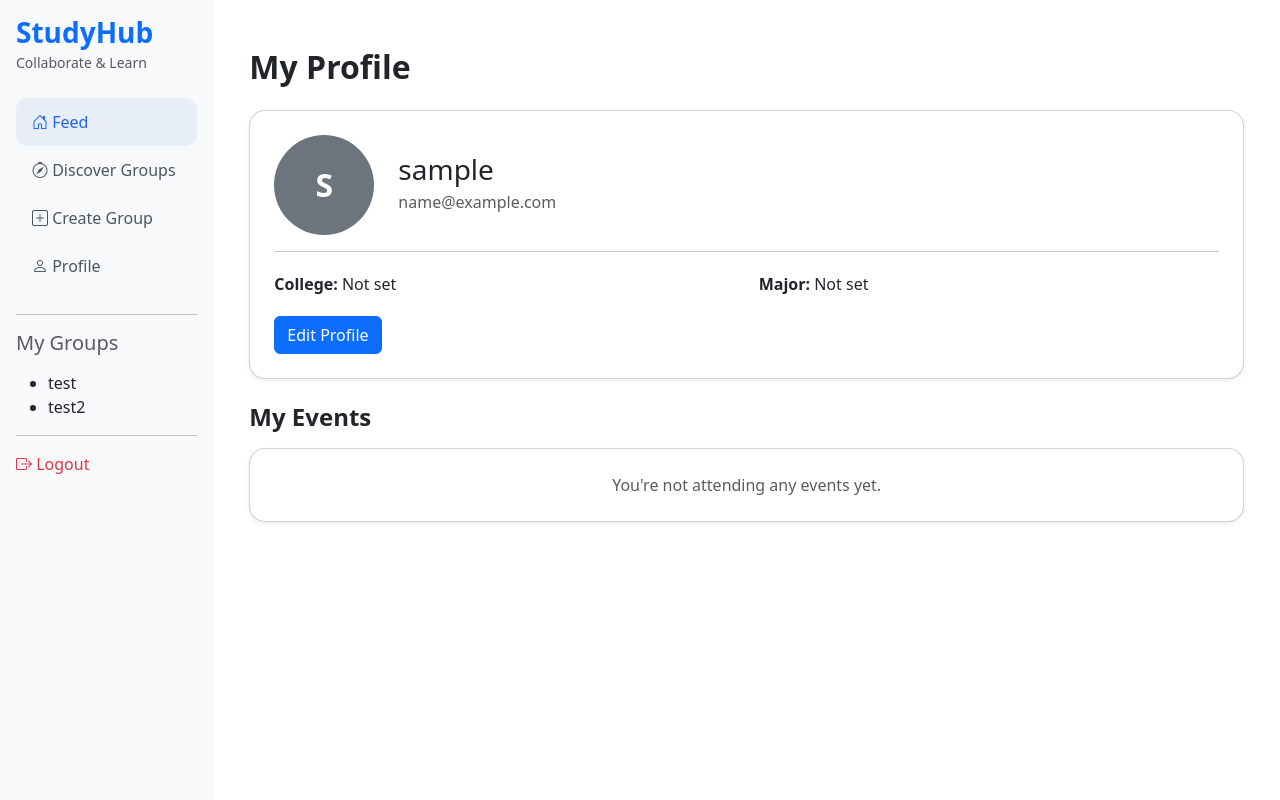
After one commit to CASanchez94/SWEProject, a Django app: page /profile-page/ in a window 1280 px wide. The commit adds this page. Run offline with Django 5.2, Linux system fonts and the light colour scheme; the visitor is signed in with stand-in values (Sample User, id 1); data that the repository does not hold is empty.

Commit message:
added profile page

```diff
--- a/classApp/forms.py
+++ b/classApp/forms.py
@@ -12,7 +12,7 @@ class UserUpdateForm(forms.ModelForm):
 class ProfileUpdateForm(forms.ModelForm):
 	class Meta:
 		model = Profile
-		fields = ['bio','college','major']
+		fields = ['profile_pic','bio','college','major']
 
 class GroupEventForm(forms.ModelForm):
 	class Meta:
--- /dev/null
+++ b/classApp/templates/profile_page.html
@@ -0,0 +1,82 @@
+{% extends 'base.html' %}
+{% block content %}
+
+<div class="container py-4">
+  <h1 class="fw-bold fs-2 mb-4">My Profile</h1>
+
+  <!-- Profile Card -->
+  <div class="card p-4 rounded-4 shadow-sm mb-4">
+    <div class="d-flex align-items-center gap-4">
+
+      <!-- Profile Picture or Fallback Initial -->
+      {% if user.profile.profile_pic %}
+        <img src="{{ user.profile.profile_pic.url }}"
+             alt="Profile Picture"
+             class="rounded-circle"
+             width="100" height="100"
+             style="object-fit: cover;">
+      {% else %}
+        <div class="rounded-circle bg-secondary d-flex align-items-center justify-content-center"
+             style="width:100px; height:100px; flex-shrink:0;">
+          <span class="text-white fw-bold" style="font-size: 2rem;">
+            {{ user.username|first|upper }}
+          </span>
+        </div>
+      {% endif %}
+
+      <!-- Name, Email, Bio -->
+      <div>
+        <h3 class="mb-1">{{ user.username }}</h3>
+        <p class="text-muted mb-1">{{ user.email }}</p>
+        <p class="mb-0">{{ user.profile.bio }}</p>
+      </div>
+    </div>
+
+    <hr>
+
+    <!-- College and Major -->
+    <div class="row mt-1">
+      <div class="col-md-6">
+        <p class="mb-1">
+          <strong>College:</strong> {{ user.profile.college.name|default:"Not set" }}
+        </p>
+      </div>
+      <div class="col-md-6">
+        <p class="mb-1">
+          <strong>Major:</strong> {{ user.profile.major.name|default:"Not set" }}
+        </p>
+      </div>
+    </div>
+
+    <div class="mt-3">
+      <a href="{% url 'profile' %}" class="btn btn-primary">Edit Profile</a>
+    </div>
+  </div>
+
+  <!-- Events Section -->
+  <h4 class="fw-bold mb-3">My Events</h4>
+  {% if events %}
+    <div class="row">
+      {% for event in events %}
+        <div class="col-md-6 mb-3">
+          <div class="card rounded-4 shadow-sm p-3 h-100">
+            <h5 class="fw-bold mb-2">{{ event.title }}</h5>
+            <p class="mb-1">
+              <strong>Date:</strong> {{ event.date|date:"M d, Y" }}
+            </p>
+            <p class="mb-0">
+              <strong>Location:</strong> {{ event.location }}
+            </p>
+          </div>
+        </div>
+      {% endfor %}
+    </div>
+  {% else %}
+    <div class="card rounded-4 shadow-sm p-4 text-center text-muted">
+      <p class="mb-0">You're not attending any events yet.</p>
+    </div>
+  {% endif %}
+
+</div>
+
+{% endblock %}
--- a/classApp/templates/sidebar.html
+++ b/classApp/templates/sidebar.html
@@ -26,6 +26,13 @@
                 <span>Create Group</span>
             </a>
         </li>
+
+        <li class="nav-item">
+    <a href="{% url 'profile_page' %}" class="nav-link text-body-emphasis">
+        <i class="bi bi-person"></i>
+        <span>Profile</span>
+    </a>
+</li>
     </ul>
 
     <hr>
--- a/classApp/urls.py
+++ b/classApp/urls.py
@@ -22,6 +22,7 @@ from django.contrib.auth import views as auth_views
 urlpatterns = [
     path('', views.home, name ='home'),
     path('profile/', views.profile, name ='profile'),
+    path('profile-page/', views.profile_page, name='profile_page'),
     path('register/', views.register, name='register'),
     path('login/', auth_views.LoginView.as_view(template_name='login.html'), name='login'),
     path('logout/', auth_views.LogoutView.as_view(), name='logout'),
--- a/classApp/views.py
+++ b/classApp/views.py
@@ -46,16 +46,21 @@ def load_majors(request):
 def profile(request):
     if request.method == "POST":
         u_form = UserUpdateForm(request.POST, instance=request.user)
-        p_form = ProfileUpdateForm(request.POST, instance=request.user.profile)
+        p_form = ProfileUpdateForm(request.POST, request.FILES, instance=request.user.profile)
 
         if u_form.is_valid() and p_form.is_valid():
             u_form.save()
             p_form.save()
             messages.success(request, "Profile updated successfully!")
             print("User profile udpated successfully")
-            return redirect("profile")
+            return redirect("home")
     else:
         u_form = UserUpdateForm(instance=request.user)
         p_form = ProfileUpdateForm(instance=request.user.profile)
 
     return render(request, "profile.html", {"u_form": u_form, "p_form":p_form})
+
+@login_required
+def profile_page(request):
+    events = request.user.events_attending.all().order_by('date')
+    return render(request, "profile_page.html", {"events": events})
--- a/springWeb/urls.py
+++ b/springWeb/urls.py
@@ -1,9 +1,11 @@
 
 from django.contrib import admin
+from django.conf import settings
 from django.urls import path, include
+from django.conf.urls.static import static
 
 urlpatterns = [
     path('admin/', admin.site.urls),
     path('', include('classApp.urls')),
 
-]
+] + static(settings.MEDIA_URL, document_root=settings.MEDIA_ROOT)
```
Also changed, not shown: classApp/templates/profile.html (+4 -3 lines).
